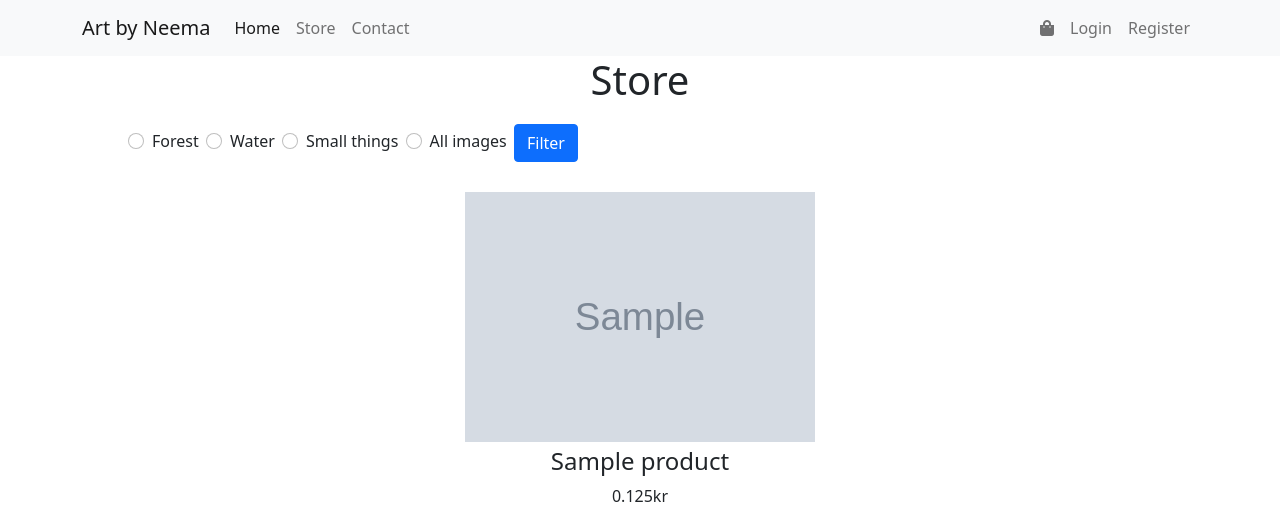
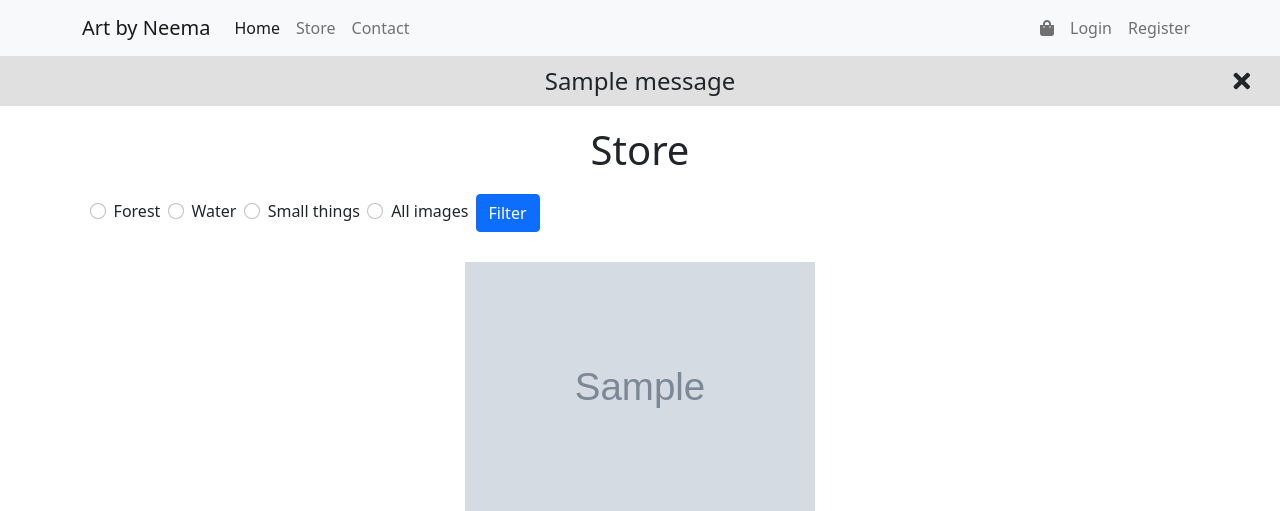
Before and after one commit to chrper80/Code-institute_milestone-project_nr4, a Django app: page /store/ in a window 1280 px wide. Shown: the top 511 px of the page. Run offline with Django 3.2, Linux system fonts and the light colour scheme; tables that the repository leaves empty hold one stand-in row (values such as "Sample post"); grey boxes marked "Sample" are stand-in pictures; one stand-in notice (Sample message) is shown.

Commit message:
Finalized my store-page. Added messages function and exceptionhandling if user press filter without entering option

```diff
--- a/static/css/style.css
+++ b/static/css/style.css
@@ -9,6 +9,7 @@
 .heading {
     text-align: center;
     margin-bottom: 20px;
+    margin-top: 20px;
 }
 
 .center-text-horizontally {
@@ -28,7 +29,7 @@
 
 #container {
     width: 90%;
-    margin: 20px auto 0 auto;
+    margin: 0 auto 0 auto;
     display: flex;
     justify-content: center;
     flex-direction: column;
@@ -42,7 +43,7 @@
 
     #container {
         width: 50%;
-        margin: 20px auto 30px auto;
+        margin: 0 auto 30px auto;
         display: flex;
         justify-content: center;
         flex-direction: column;
@@ -458,7 +459,7 @@ td {
 
     .radio-buttons-container{
         width: 90%;
-        padding-left: 15%;
+        padding-left: 18%;
     }
 }
 
@@ -466,6 +467,41 @@ td {
 
     .radio-buttons-container{
         width: 90%;
-        padding-left: 10%;
+        padding-left: 7%;
     }
 }
+
+@media(min-width: 1440px){
+
+    .radio-buttons-container{
+        width: 90%;
+        padding-left: 14%;
+    }
+}
+
+/*Messages*/
+
+.messages{
+    height: 50px;
+    width: 100%;
+    background-color: rgb(224, 224, 224);
+    display: flex;
+    justify-content: center;
+    align-items: center;
+}
+
+.messages i{
+    position: fixed;
+    right: 30px;
+    transition-property: all;
+    transition-duration: 200ms;
+    transition-timing-function: ease-out;
+}
+
+.hover-effect{
+    color: red;
+    font-size: 2rem;
+    transition-property: all;
+    transition-duration: 200ms;
+    transition-timing-function: ease-in;
+}
--- /dev/null
+++ b/static/js/script.js
@@ -0,0 +1,19 @@
+let exit = document.querySelector("#exit");
+let messages = document.querySelector("#messages");
+
+function handleClick(event){
+    event.target.remove()
+    messages.remove()
+}
+
+function handleMouseover(){
+    exit.classList.add("hover-effect")
+}
+
+function handleMouseout(){
+    exit.classList.remove("hover-effect")
+}
+
+exit.addEventListener("click", handleClick);
+exit.addEventListener("mouseover", handleMouseover);
+exit.addEventListener("mouseout", handleMouseout);
--- a/store/templates/store/store.html
+++ b/store/templates/store/store.html
@@ -1,5 +1,18 @@
 {% extends 'base.html' %}
 {% load static %}
+
+{% block messages %}
+{% if messages %}
+
+{% for message in messages %}
+<h4 class="messages" id="messages">
+    {{message}}
+    <i class="fas fa-times" id="exit"></i>
+</h4>
+{% endfor %}
+
+{% endif %}
+{% endblock %}
 
 {% block content %}
 <h1 class="heading">Store</h1>
@@ -36,6 +49,7 @@
         </div>
 
         <button type="submit" class="btn btn-primary">Filter</button>
+
     </form>
 </section>
 
--- a/store/views.py
+++ b/store/views.py
@@ -2,6 +2,9 @@ from django.shortcuts import render, redirect
 from .models import Category, Product
 from .forms import ContactForm
 from django.core.mail import send_mail
+from django.utils.datastructures import MultiValueDictKeyError
+from django.contrib import messages
+
 
 
 def index(request):
@@ -106,29 +109,34 @@ def contact(request):
 def store(request):
     products = Product.objects.all().order_by('category')
     if request.method == "POST":
-        if request.POST["option"] == "forest":
-            products = []
-            all_products = Product.objects.all()
-            for product in all_products:
-                if product.category.category_name == "Forest":
-                    products.append(product)
+        try:
+            if request.POST["option"] == "forest":
+                products = []
+                all_products = Product.objects.all()
+                for product in all_products:
+                    if product.category.category_name == "Forest":
+                        products.append(product)
 
-        elif request.POST["option"] == "water":
-            products = []
-            all_products = Product.objects.all()
-            for product in all_products:
-                if product.category.category_name == "Water":
-                    products.append(product)
+            elif request.POST["option"] == "water":
+                products = []
+                all_products = Product.objects.all()
+                for product in all_products:
+                    if product.category.category_name == "Water":
+                        products.append(product)
 
-        elif request.POST["option"] == "small_things":
-            products = []
-            all_products = Product.objects.all()
-            for product in all_products:
-                if product.category.category_name == "Small things":
-                    products.append(product)
+            elif request.POST["option"] == "small_things":
+                products = []
+                all_products = Product.objects.all()
+                for product in all_products:
+                    if product.category.category_name == "Small things":
+                        products.append(product)
 
-        else:
-            products = Product.objects.all().order_by('category')
+            else:
+                products = Product.objects.all().order_by('category')
+
+        except MultiValueDictKeyError:
+            messages.info(request, 'Choose an option to filter')
+            pass
 
     context = {
         "products": products
--- a/templates/base.html
+++ b/templates/base.html
@@ -30,6 +30,9 @@
 <body>
     {% include 'navbar.html' %}
 
+    {% block messages %}
+    {% endblock %}
+
     {% block content %}
 
     {% endblock %}
@@ -46,6 +49,9 @@
         integrity="sha384-JEW9xMcG8R+pH31jmWH6WWP0WintQrMb4s7ZOdauHnUtxwoG2vI5DkLtS3qm9Ekf" crossorigin="anonymous">
         </script>
 
+    <!--Global js-->
+    <script src="{% static 'js/script.js' %}"></script>
+
 
 </body>
 
```
